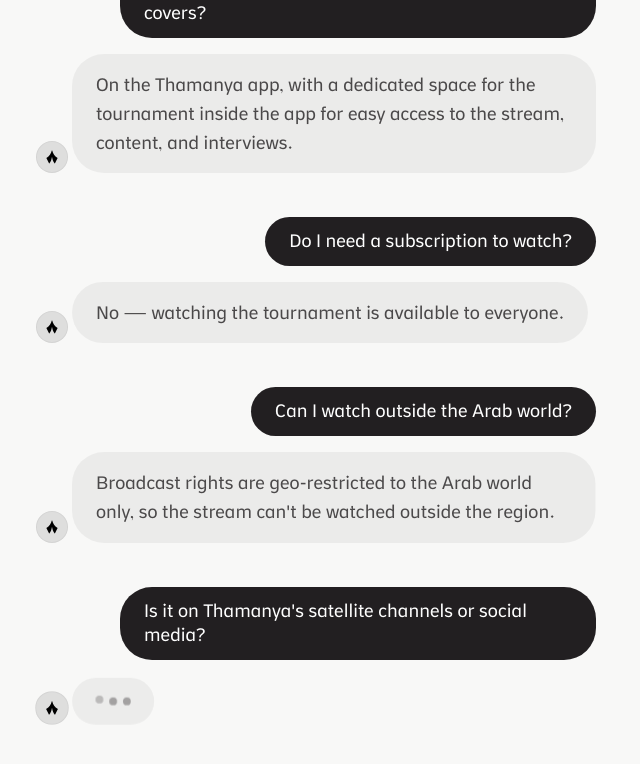
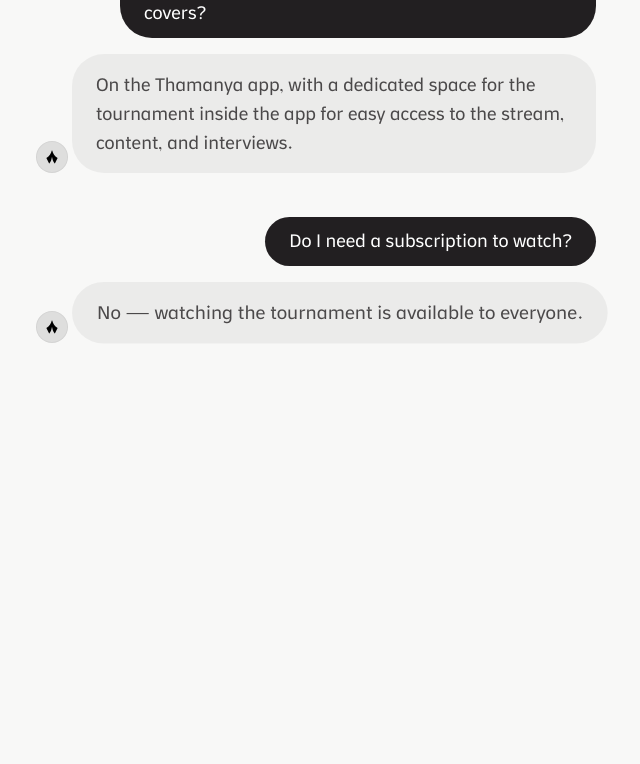
Before and after one commit to karimsoliman7/esports-world-cup-landing, a Next.js app: page /en in a window 1280 px wide. Shown: the part 6885-7649 px from the top of the page, without its empty margins (324-964 px from the left). Built offline with nearby package versions, Linux system fonts and the light colour scheme.

Commit message:
auto: 2026-07-07 16:23:14

```diff
--- a/components/FAQ.tsx
+++ b/components/FAQ.tsx
@@ -67,10 +67,9 @@
     const timers = [
       setTimeout(() => setStage(1), 57),
       setTimeout(() => setStage(2), 429),
-      setTimeout(() => {
-        setStage(3);
-        onAnsweredRef.current();
-      }, 1143),
+      setTimeout(() => setStage(3), 1143),
+      // 500ms buffer after the answer shows before the next question starts
+      setTimeout(() => onAnsweredRef.current(), 1643),
     ];
     return () => timers.forEach(clearTimeout);
   }, [inView, canStart]);
```
Also changed, not shown: .cursor/hooks.json (added), 1 other file (tests, documents, lock files or other folders).
